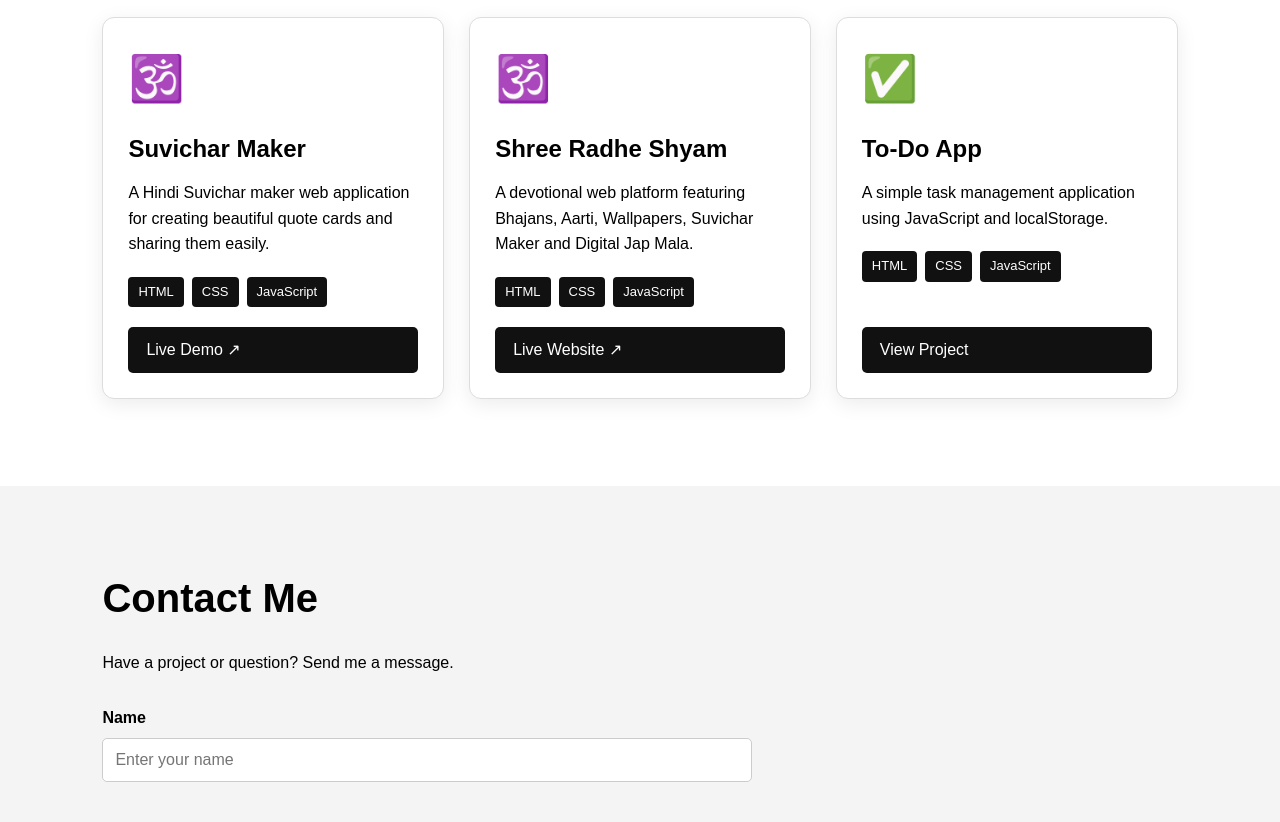
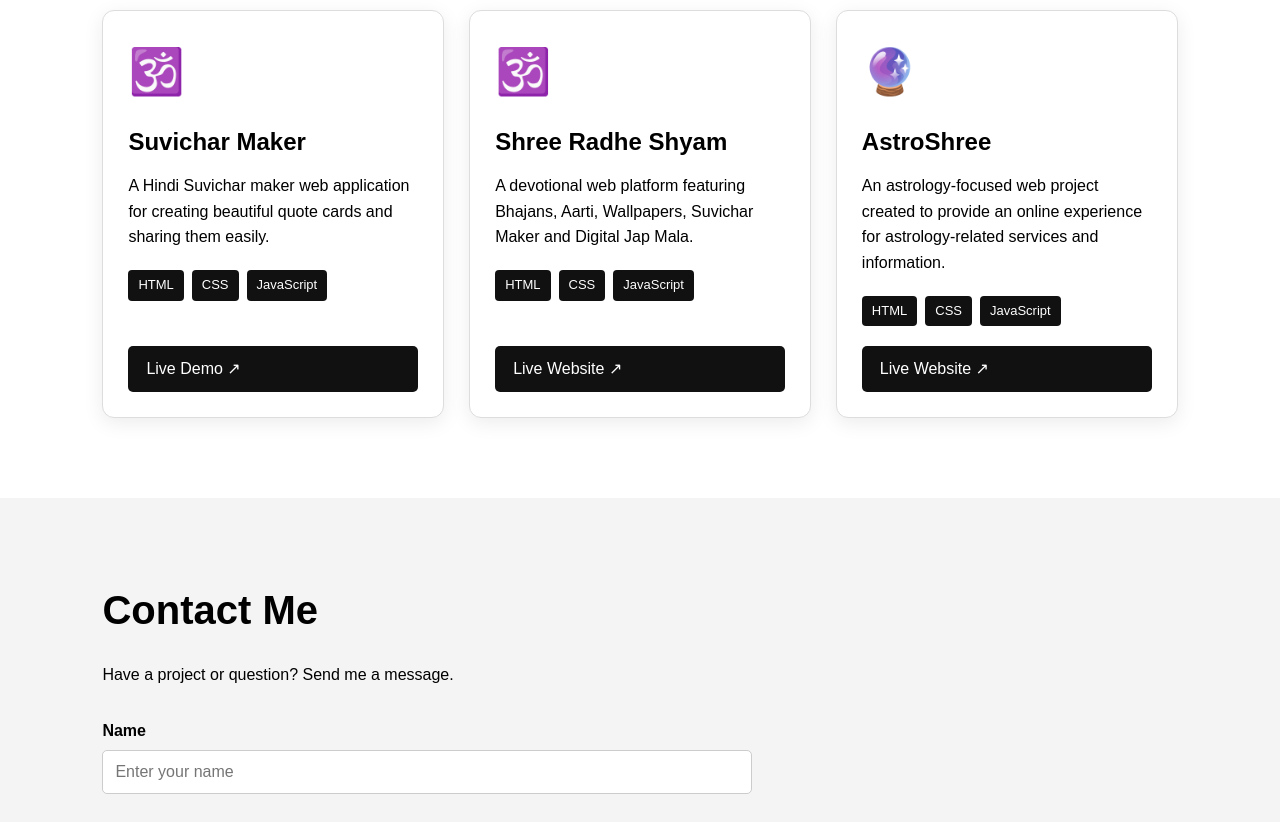
Before and after one commit to cscahulana-lab/sunil-portfolio, a website: page index.html in a window 1280 px wide. Shown: the part 2229-3051 px from the top of the page. Drawn offline with Linux system fonts and the light colour scheme.

Commit message:
Add AstroShree project

```diff
--- a/index.html
+++ b/index.html
@@ -205,14 +205,15 @@
         <div class="project-card">
 
     <div class="project-icon">
-                ✅
+        🔮
     </div>
 
-            <h3>To-Do App</h3>
+    <h3>AstroShree</h3>
 
     <p>
-                A simple task management application
-                using JavaScript and localStorage.
+        An astrology-focused web project
+        created to provide an online experience
+        for astrology-related services and information.
     </p>
 
     <div class="project-tech">
@@ -221,14 +222,16 @@
         <span>JavaScript</span>
     </div>
 
-            <a href="#" class="project-btn">
-                View Project
+    <a
+        href="https://astroshree.shop/"
+        target="_blank"
+        rel="noopener noreferrer"
+        class="project-btn"
+    >
+        Live Website ↗
     </a>
 
 </div>
-
-    </div>
-
 </section>
 
     <!-- Contact Section -->
```
Lines whose indentation alone changed are shown as unchanged.
